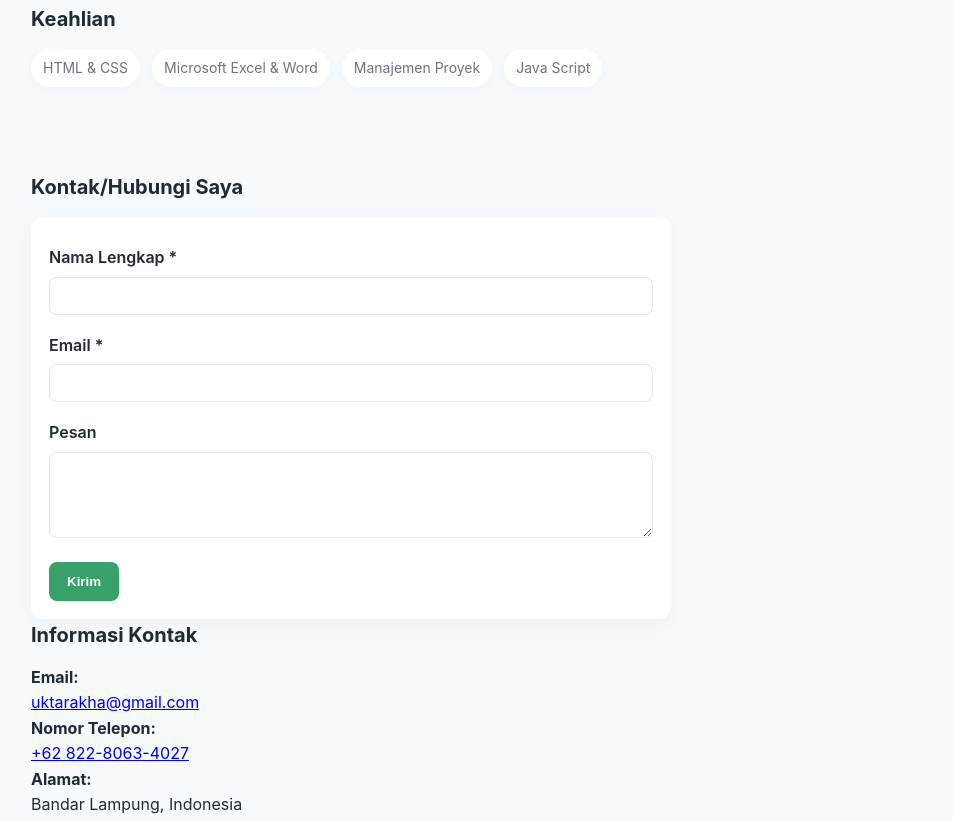
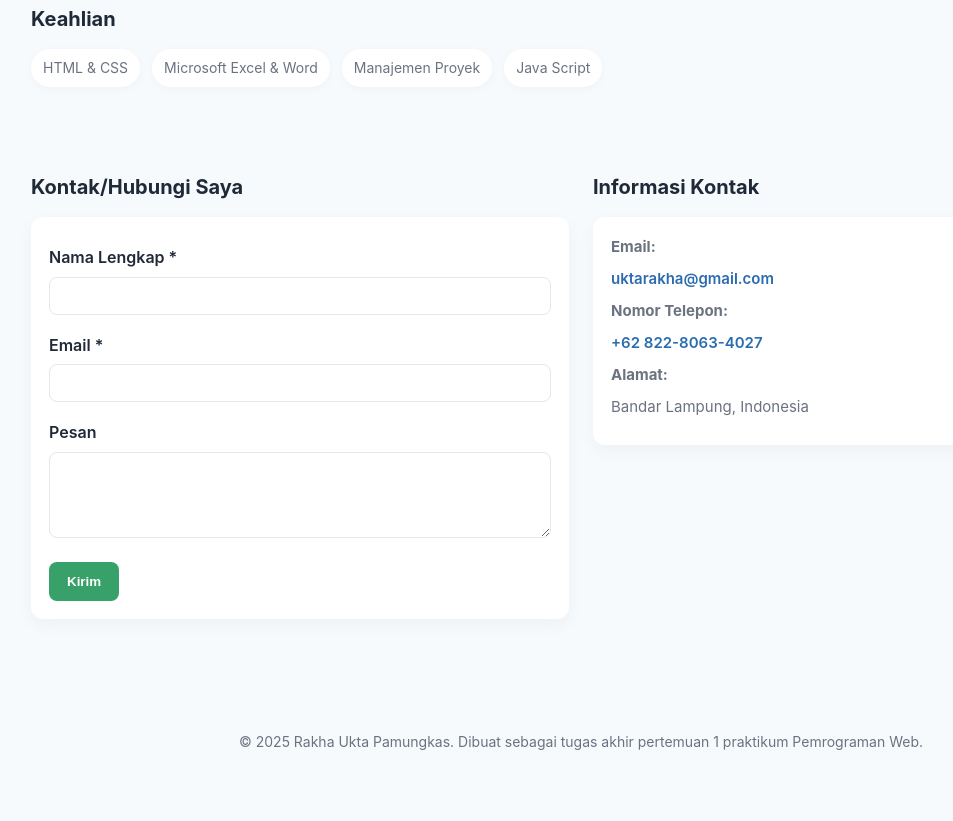
Before and after one commit to Pamvngkas/portofolioPemWeb, a plain HTML site: page index.html in a window 1280 px wide. Shown: the part 1112-1933 px from the top of the page, without its empty margins (59-1012 px from the left). Drawn offline with Linux system fonts and the light colour scheme.

Commit message:
style: penambahan styling untuk myContact

```diff
--- a/style.css
+++ b/style.css
@@ -1,5 +1,3 @@
-/* style.css - Portofolio sederhana untuk tugas akhir */
-/* Reset dasar */
 * {
   box-sizing: border-box;
   margin: 0;
@@ -24,7 +22,6 @@ body {
   line-height: 1.6;
 }
 
-/* container */
 .container {
   width: 92%;
   max-width: var(--container-width);
@@ -33,7 +30,6 @@ body {
   padding: 28px 0;
 }
 
-/* header */
 .site-header {
   background-color: var(--card);
   box-shadow: 0 2px 8px rgba(15,23,42,0.06);
@@ -59,7 +55,6 @@ body {
   color: var(--muted);
 }
 
-/* nav */
 .main-nav a {
   text-decoration: none;
   margin-left: 14px;
@@ -73,7 +68,6 @@ body {
   color: var(--primary);
 }
 
-/* hero */
 .hero {
   padding: 40px 0;
 }
@@ -107,7 +101,6 @@ body {
   object-fit: cover;
 }
 
-/* sections */
 .section {
   margin-top: 28px;
 }
@@ -117,7 +110,6 @@ body {
   margin-bottom: 14px;
 }
 
-/* cards */
 .cards {
   display: grid;
   grid-template-columns: repeat(3, 1fr);
@@ -146,7 +138,6 @@ body {
   color: var(--primary);
 }
 
-/* skills */
 .skills-list {
   list-style: none;
   display: flex;
@@ -162,7 +153,6 @@ body {
   font-size: 14px;
 }
 
-/* form */
 .form-section .contact-form {
   background: var(--card);
   padding: 18px;
@@ -197,7 +187,6 @@ body {
   font-weight: 700;
 }
 
-/* footer */
 .site-footer {
   margin-top: 36px;
   padding: 20px 0;
@@ -206,7 +195,6 @@ body {
   font-size: 14px;
 }
 
-/* responsive */
 @media (max-width: 900px) {
   .hero-grid {
     grid-template-columns: 1fr;
@@ -230,3 +218,50 @@ body {
     font-size: 22px;
   }
 }
+
+.contact-grid {
+  display: grid;
+  grid-template-columns: 1fr 1fr;
+  gap: 24px;
+  align-items: start;
+}
+
+.mycontact-section {
+  display: flex;
+  flex-direction: column;
+}
+
+.mycontact-section h3 {
+  font-size: 20px;
+  margin-bottom: 14px;
+}
+
+.mycontact-card {
+  background: var(--card);
+  padding: 18px;
+  border-radius: 12px;
+  box-shadow: 0 6px 18px rgba(15,23,42,0.04);
+}
+
+.mycontact-card p {
+  color: #000;
+  margin-bottom: 8px;
+  font-size: 15px;
+  color: var(--muted);
+}
+
+.mycontact-card a {
+  text-decoration: none;
+  color: var(--primary);
+  font-weight: 600;
+}
+
+.mycontact-card a:hover {
+  color: var(--accent);
+}
+
+@media (max-width: 900px) {
+  .contact-grid {
+    grid-template-columns: 1fr;
+  }
+}
```
